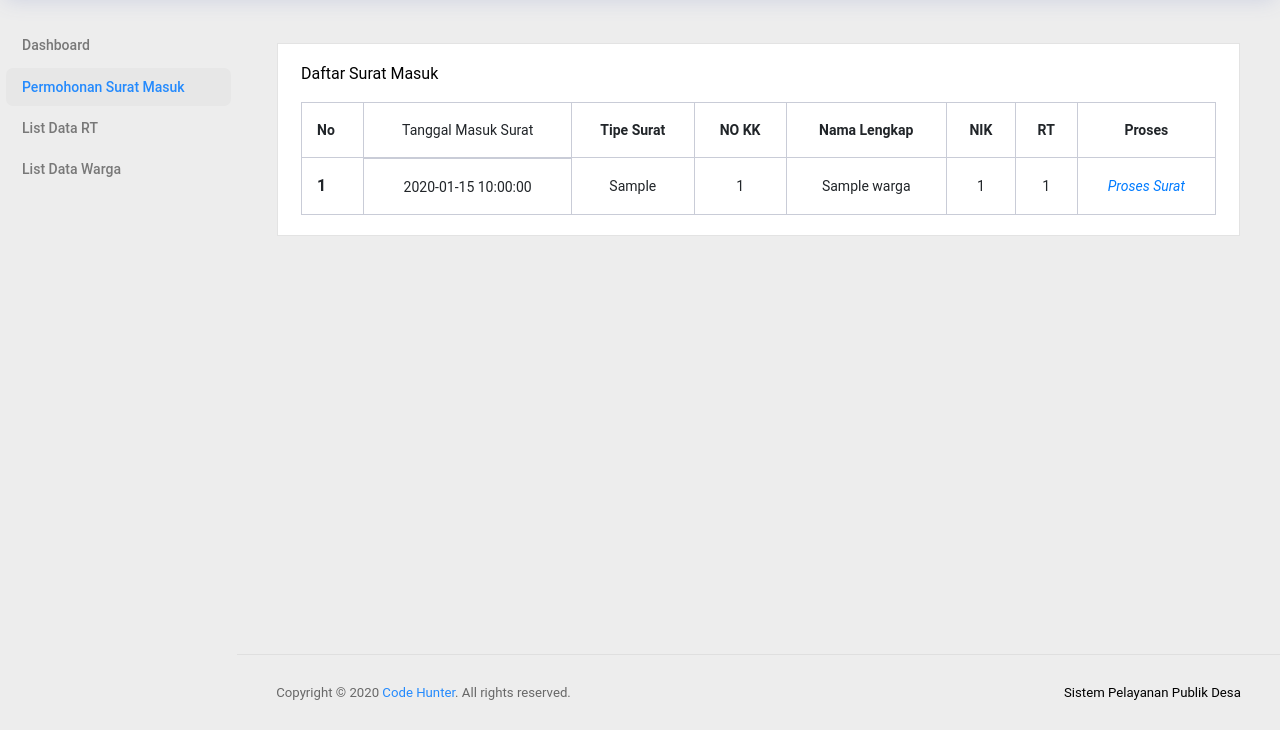
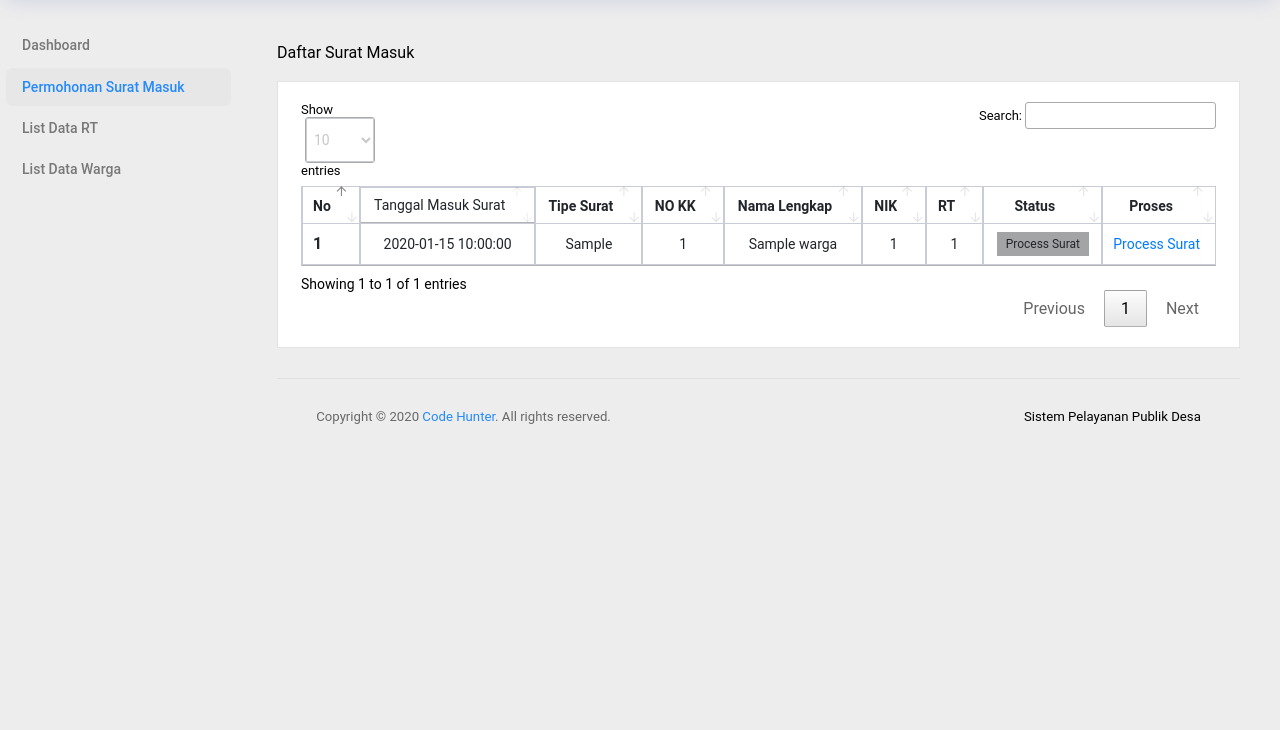
Before and after one commit to coreaitri/PelayananPublikDesa, a Laravel app: page /kades/listSuratMasuk in a window 1280 px wide. Shown: the part 70-800 px from the top of the page. Run offline with Laravel 8, Linux system fonts and the light colour scheme; a user stored in the database is signed in; data comes from the database, SQL or seed files in the repository; tables that the repository leaves empty hold one stand-in row (values such as "Sample post"); some libraries are stand-ins or nearby versions; some web fonts are replaced.

Commit message:
edit proses data kades

```diff
--- a/app/Http/Controllers/Kades/KadesController.php
+++ b/app/Http/Controllers/Kades/KadesController.php
@@ -157,8 +157,20 @@ class KadesController extends Controller
     public function suratMasuk()
     {
 
-        $surat = Surat::where('status', '=', 1)->latest()->get();
+        $surat = Surat::where('status', '=', 1)->orWhere('status', '=', 3)->latest()->get();
 
         return view('kades.dashboard.listSurat', ['data' => $surat]);
     }
+
+    public function status(Request $request)
+    {
+        $surat                   = \App\Models\Surat::findOrFail($request->id);
+
+
+        $surat->status          = 3;
+
+
+        $surat->save();
+        return redirect()->route('kades.listSuratMasuk');
+    }
 }
--- a/app/Http/Controllers/Warga/WargaController.php
+++ b/app/Http/Controllers/Warga/WargaController.php
@@ -35,7 +35,7 @@ class WargaController extends Controller
     {
         $warga = Auth::user()->warga->id;
 
-        $surat = Surat::where('user_id', '=', $warga)->get();
+        $surat = Surat::where('user_id', '=', $warga)->latest()->get();
 
         return view('warga.dashboard.permohonanSurat', ['data' => $surat]);
     }
--- a/resources/views/kades/dashboard/listSurat.blade.php
+++ b/resources/views/kades/dashboard/listSurat.blade.php
@@ -1,15 +1,16 @@
 @extends('master')
 @section('title', 'List Surat' )
-
 @section('content')
 
+<link rel="stylesheet" href="https://cdn.datatables.net/1.10.20/css/jquery.dataTables.min.css">
+<div>Daftar Surat Masuk</a>
+    <br><br>
     <div class="row">
         <div class="col-12 grid-margin stretch-card">
             <div class="card">
                 <div class="card-body">
-                <div>Daftar Surat Masuk </div><br>
                     <div class="table-responsive">
-                    <table class="table table-bordered table-hover">
+                        <table class="table table-bordered table-hover" id="myTable">
                             <thead>
                                 <tr>
                                     <th scope="col">No</th>
@@ -19,6 +20,7 @@
                                     <th class="text-center" scope="col">Nama Lengkap</th>
                                     <th class="text-center" scope="col">NIK</th>
                                     <th class="text-center" scope="col">RT</th>
+                                    <th class="text-center" scope="col">Status</th>
                                     <th class="text-center" scope="col">Proses</th>
                                 </tr>
                             </thead>
@@ -33,12 +35,20 @@
                                     <td class="text-center">{{ $item ->warga->nik}}</td>
                                     <td class="text-center">{{ $item ->warga->rt_id}}</td>
                                     <td class="text-center">
-                                    <a href="">
-                                        <i class="material-icons" data-toggle="tooltip" title=""
-                                            data-original-title="Yes">Proses Surat</i>
-                                    </a>
+                                        @if($item->status == 3)
+                                        <span class="badge badge-success">Surat Selesai</span>
+                                        @else
+                                        <span class="badge badge-secondary">Process Surat</span>
+                                        @endif
                                     </td>
-
+                                    <td>
+                                        @if($item ->status == 1)
+                                        <a href="{{ route('kades.statusListSuratMasuk', ['id'=>$item->id]) }}">Process
+                                            Surat</a>
+                                        @else
+                                        No Action
+                                        @endif
+                                    </td>
                                 </tr>
                                 @endforeach
                             </tbody>
--- a/routes/web.php
+++ b/routes/web.php
@@ -35,6 +35,7 @@ Route::group(['prefix'  =>  'kades'], function () {
         Route::post('/updateRT/{id}', 'Kades\KadesController@update')->name('kades.updateRT');
         Route::get('/dataRTDelete/{id}', 'Kades\KadesController@destroy')->name('kades.deleteRT');
         Route::get('/listWarga', 'Kades\KadesController@indexWarga')->name('kades.listWarga');
+        Route::get('/statuslistSuratMasuk', 'Kades\KadesController@status')->name('kades.statusListSuratMasuk');
 
         Route::get('/listSuratMasuk', 'Kades\KadesController@suratMasuk')->name('kades.listSuratMasuk');
     });
```
Also changed, not shown: resources/views/masterRT.blade.php (+8 -0 lines), resources/views/rt/dashboard/index.blade.php (+24 -7 lines), resources/views/rt/dashboard/listSurat.blade.php (+5 -3 lines), resources/views/warga/dashboard/permohonanSurat.blade.php (+8 -6 lines). Lines whose indentation alone changed are shown as unchanged.
